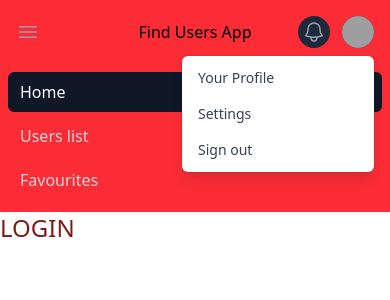
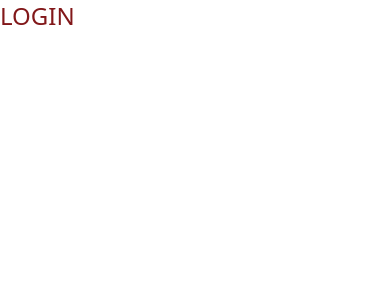
Before and after one commit to ale1a1/Find-Users-Nuxt, a Nuxt app: page /login in a window 390 px wide. Shown: the top 300 px of the page. Built offline with nearby package versions, Linux system fonts and the light colour scheme; grey boxes are pictures that could not be loaded.

Commit message:
install pinia store, create auth store, set conditional rendering of navbar based on user check, redirect to login if no user in the store

```diff
--- a/app.vue
+++ b/app.vue
@@ -1,4 +1,24 @@
+<script setup lang="ts">
+import { useAuthStore } from '@/stores/auth';
+import { useRouter } from 'vue-router';
+import { watchEffect } from 'vue';
+
+const authStore = useAuthStore();
+const router = useRouter();
+
+// Redirect if user is not authenticated
+watchEffect(() => {
+  if (!authStore.user && router.currentRoute.value.path !== '/login') {
+    router.push('/login');
+  }
+});
+</script>
+
 <template>
+  <div>
+    <!-- Check if user is authenticated -->
+    <template v-if="authStore.user">
+      <!-- Show navbar if user is authenticated -->
       <nav class="bg-red-500">
         <div class="px-2 sm:px-6 lg:px-8">
           <div class="relative flex h-16 items-center justify-between">
@@ -9,9 +29,6 @@
                 <span class="sr-only">Open main menu</span>
                 <svg class="block size-6" fill="none" viewBox="0 0 24 24" stroke-width="1.5" stroke="currentColor" aria-hidden="true" data-slot="icon">
                   <path stroke-linecap="round" stroke-linejoin="round" d="M3.75 6.75h16.5M3.75 12h16.5m-16.5 5.25h16.5" />
-            </svg>
-            <svg class="hidden size-6" fill="none" viewBox="0 0 24 24" stroke-width="1.5" stroke="currentColor" aria-hidden="true" data-slot="icon">
-              <path stroke-linecap="round" stroke-linejoin="round" d="M6 18 18 6M6 6l12 12" />
                 </svg>
               </button>
             </div>
@@ -27,43 +44,11 @@
                 </div>
               </div>
             </div>
-        <div class="absolute inset-y-0 right-0 flex items-center pr-2 sm:static sm:inset-auto sm:ml-6 sm:pr-0">
-          <button type="button" class="relative rounded-full bg-gray-800 p-1 text-gray-400 hover:text-white focus:ring-2 focus:ring-white focus:ring-offset-2 focus:ring-offset-gray-800 focus:outline-hidden">
-            <span class="absolute -inset-1.5"></span>
-            <span class="sr-only">View notifications</span>
-            <svg class="size-6" fill="none" viewBox="0 0 24 24" stroke-width="1.5" stroke="currentColor" aria-hidden="true" data-slot="icon">
-              <path stroke-linecap="round" stroke-linejoin="round" d="M14.857 17.082a23.848 23.848 0 0 0 5.454-1.31A8.967 8.967 0 0 1 18 9.75V9A6 6 0 0 0 6 9v.75a8.967 8.967 0 0 1-2.312 6.022c1.733.64 3.56 1.085 5.455 1.31m5.714 0a24.255 24.255 0 0 1-5.714 0m5.714 0a3 3 0 1 1-5.714 0" />
-            </svg>
-          </button>
-          <!-- Profile dropdown -->
-          <div class="relative ml-3">
-            <div>
-              <button type="button" class="relative flex rounded-full bg-gray-800 text-sm focus:ring-2 focus:ring-white focus:ring-offset-2 focus:ring-offset-gray-800 focus:outline-hidden" id="user-menu-button" aria-expanded="false" aria-haspopup="true">
-                <span class="absolute -inset-1.5"></span>
-                <span class="sr-only">Open user menu</span>
-                <img class="size-8 rounded-full" src="https://images.unsplash.com/photo-1472099645785-5658abf4ff4e?ixlib=rb-1.2.1&ixid=eyJhcHBfaWQiOjEyMDd9&auto=format&fit=facearea&facepad=2&w=256&h=256&q=80" alt="">
-              </button>
-            </div>
-            <div class="absolute right-0 z-10 mt-2 w-48 origin-top-right rounded-md bg-white py-1 ring-1 shadow-lg ring-black/5 focus:outline-hidden" role="menu" aria-orientation="vertical" aria-labelledby="user-menu-button" tabindex="-1">
-              <!-- Active: "bg-gray-100 outline-hidden", Not Active: "" -->
-              <NuxtLink to="/profile" class="block px-4 py-2 text-sm text-gray-700" role="menuitem" tabindex="-1" id="user-menu-item-0">Your Profile</NuxtLink>
-              <NuxtLink to="#" class="block px-4 py-2 text-sm text-gray-700" role="menuitem" tabindex="-1" id="user-menu-item-1">Settings</NuxtLink>
-              <NuxtLink to="#" class="block px-4 py-2 text-sm text-gray-700" role="menuitem" tabindex="-1" id="user-menu-item-2">Sign out</NuxtLink>
-            </div>
-          </div>
-        </div>
-      </div>
-    </div>
-    <!-- Mobile menu, show/hide based on menu state. -->
-    <div class="sm:hidden" id="mobile-menu">
-      <div class="space-y-1 px-2 pt-2 pb-3">
-        <!-- Current: "bg-gray-900 text-white", Default: "text-gray-300 hover:bg-gray-700 hover:text-white" -->
-        <NuxtLink to="/home" class="block rounded-md bg-gray-900 px-3 py-2 text-base font-medium text-white" aria-current="page">Home</NuxtLink>
-        <NuxtLink to="/users-list" class="block rounded-md px-3 py-2 text-base font-medium text-gray-300 hover:bg-gray-700 hover:text-white">Users list</NuxtLink>
-        <NuxtLink to="/favourites" class="block rounded-md px-3 py-2 text-base font-medium text-gray-300 hover:bg-gray-700 hover:text-white">Favourites</NuxtLink>
           </div>
         </div>
       </nav>
-
+    </template>
+    <!-- Main page content goes here -->
     <NuxtPage />
+  </div>
 </template>
--- a/nuxt.config.ts
+++ b/nuxt.config.ts
@@ -9,4 +9,5 @@ export default defineNuxtConfig({
       tailwindcss(),
     ],
   },
+  modules: ['@pinia/nuxt'],
 })
--- a/package.json
+++ b/package.json
@@ -10,8 +10,10 @@
     "postinstall": "nuxt prepare"
   },
   "dependencies": {
+    "@pinia/nuxt": "^0.10.1",
     "@tailwindcss/vite": "^4.0.6",
     "nuxt": "^3.15.4",
+    "pinia": "^3.0.1",
     "tailwindcss": "^4.0.6",
     "vue": "latest",
     "vue-router": "latest"
--- /dev/null
+++ b/stores/auth.ts
@@ -0,0 +1,17 @@
+import { defineStore } from 'pinia';
+
+export const useAuthStore = defineStore('auth', {
+  state: () => ({
+    user: null as null | { id: string; name: string; email: string },
+  }),
+
+  actions: {
+    setUser(user: { id: string; name: string; email: string }) {
+      this.user = user;
+    },
+
+    logout() {
+      this.user = null;
+    },
+  },
+});
```
Also changed, not shown: pages/index.vue (renamed from pages/home.vue), 1 other file (tests, documents, lock files or other folders). Lines whose indentation alone changed are shown as unchanged.
